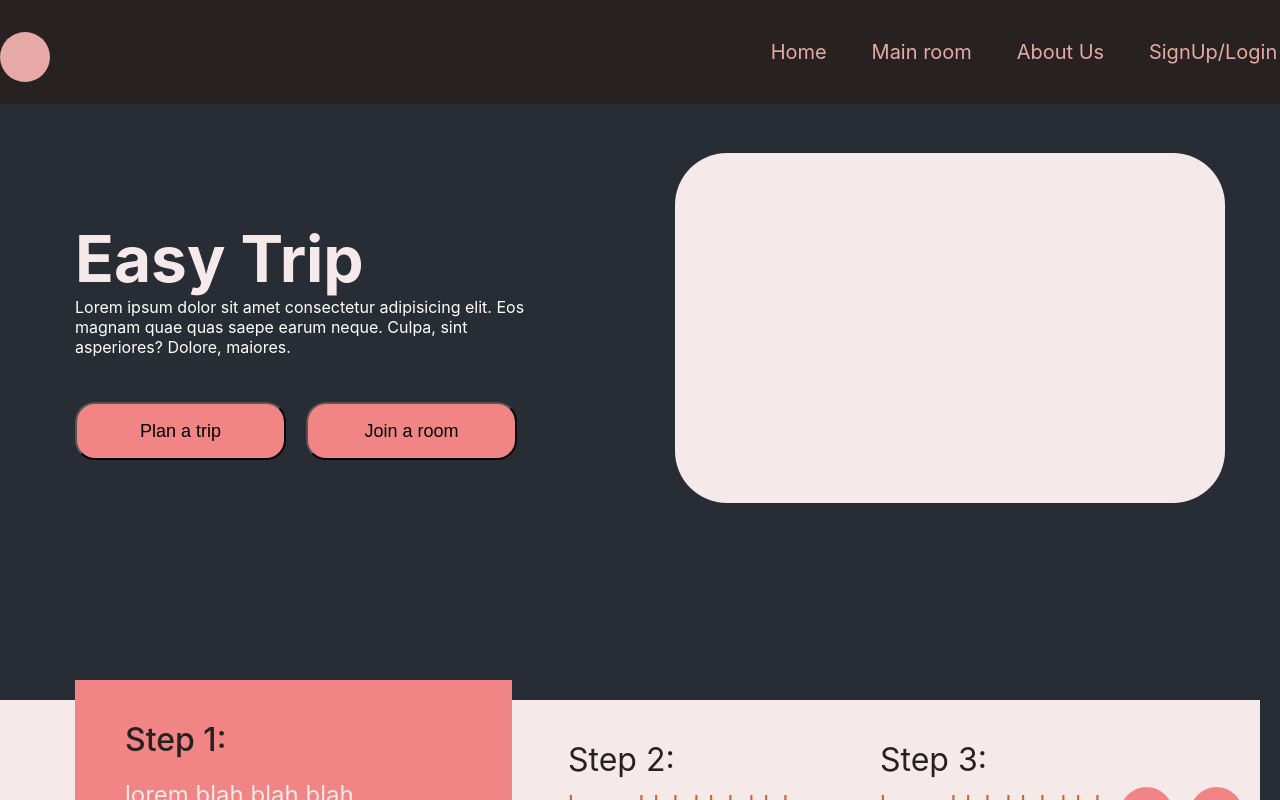
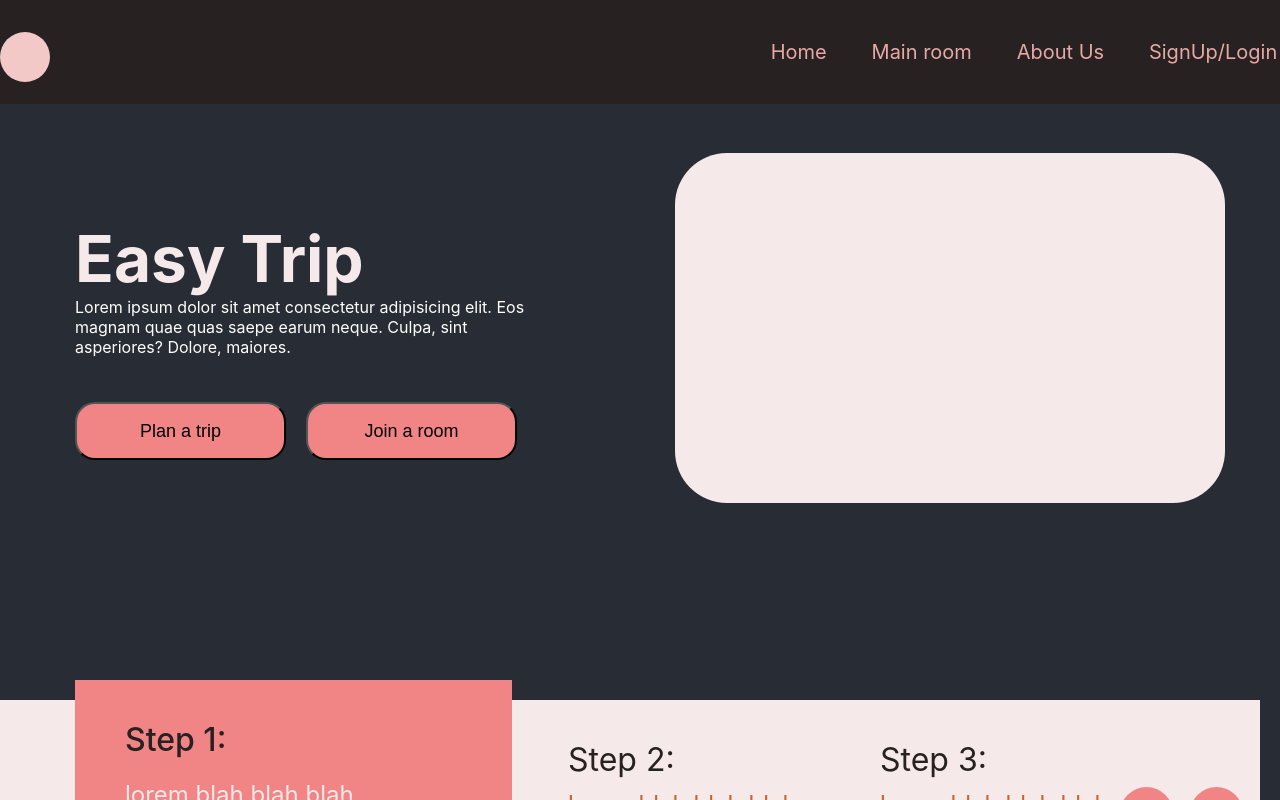
Before and after one commit to Princeton21/EasyTrip, a React (Create React App) app: page / in a window 1280 px wide. In both pictures the pointer is over the element 25 px from the left and 57 px from the top of the page. Shown: the top 800 px of the page. Built offline with nearby package versions, Linux system fonts and the light colour scheme.

Commit message:
css changes

```diff
--- a/src/Components/Home/Home.css
+++ b/src/Components/Home/Home.css
@@ -54,6 +54,7 @@ body {
   font-size: 18px;
   background: #f18585;
   border-radius: 20px;
+  cursor: pointer;
 }
 
 .join {
--- a/src/Components/Navbar/Navbar.css
+++ b/src/Components/Navbar/Navbar.css
@@ -5,6 +5,11 @@
     border-radius: 50%;
     margin-top: 10px;
     background-color: #E7A9A5;
+    cursor: pointer;
+}
+.logo:hover{
+    background-color: #F2C9C7;
+
 }
 .nav-container{
     display: flex;
@@ -32,4 +37,9 @@ a:link{
     font-size: 20px;
     line-height: 33px;
     color: #E7A9A5;
+    cursor: pointer;;
 }
+.nav-container ul li a:hover{
+    color: #fc6e6e;
+
+}
```
